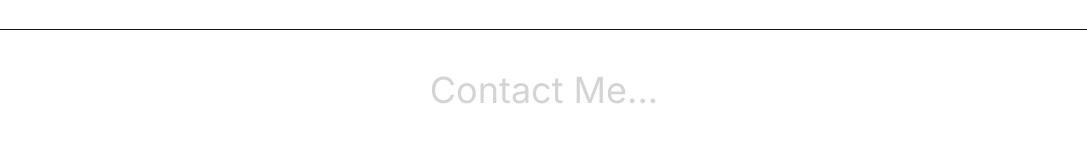
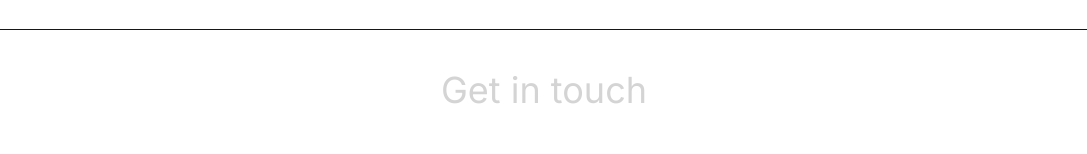
Before and after one commit to raghdahamdan-dell/RaghdaHamdan_Portfolio, a React (Vite) app: page / in a window 1280 px wide. Shown: the part 4940-5094 px from the top of the page, without its empty margins (96-1183 px from the left). Built offline with nearby package versions, Linux system fonts and the light colour scheme.

Commit message:
contact change

```diff
--- a/src/componenets/Contact.jsx
+++ b/src/componenets/Contact.jsx
@@ -9,7 +9,7 @@ const Contact = () => {
         initial={{opacity: 0, y: -100}}
         transition={{duration: 0.5}}
         className="my-10 text-center text-4xl">
-          Contact Me...
+          Get in touch
         </motion.h1>
         <div className="text-center tracking-tighter">
             <motion.p
```
